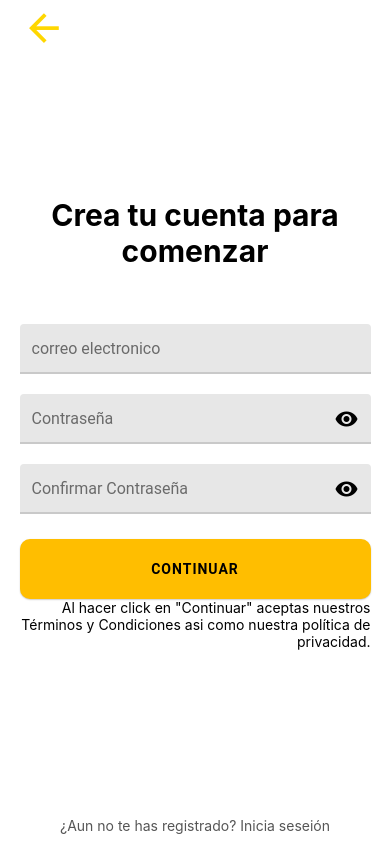
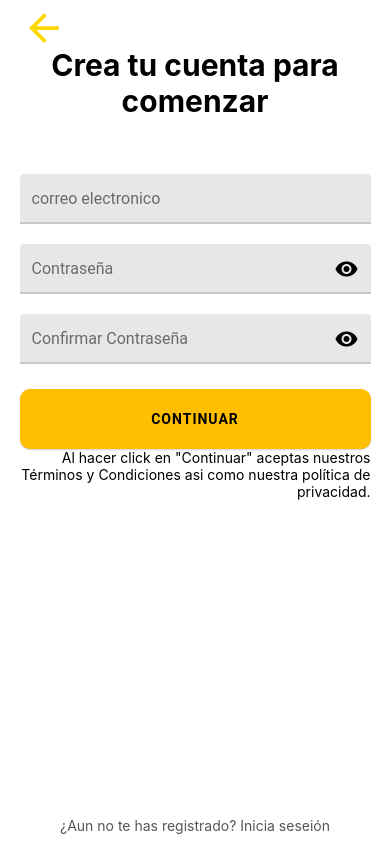
Before and after one commit to dadoAce/app-react, a React Native app: screen /signup in a window 390 px wide. Built offline with nearby package versions, Linux system fonts and the light colour scheme.

Commit message:
pantalla getstarted

```diff
--- a/screen/signup/signup.js
+++ b/screen/signup/signup.js
@@ -22,7 +22,6 @@ export default function Signup({ navigation }) {
 
                 <Appbar.BackAction onPress={() => { }} color="#ffd700" size={45}/>
 
-
             </Appbar.Header>
 
 
@@ -40,7 +39,7 @@ export default function Signup({ navigation }) {
 
             </View>
 
-            <View style={[styles_base.margenLateral, { flex: 2 }]}>
+            <View style={[styles_base.margenLateral, { flex: 6 }]}>
 
 
                 <TextInput
```
